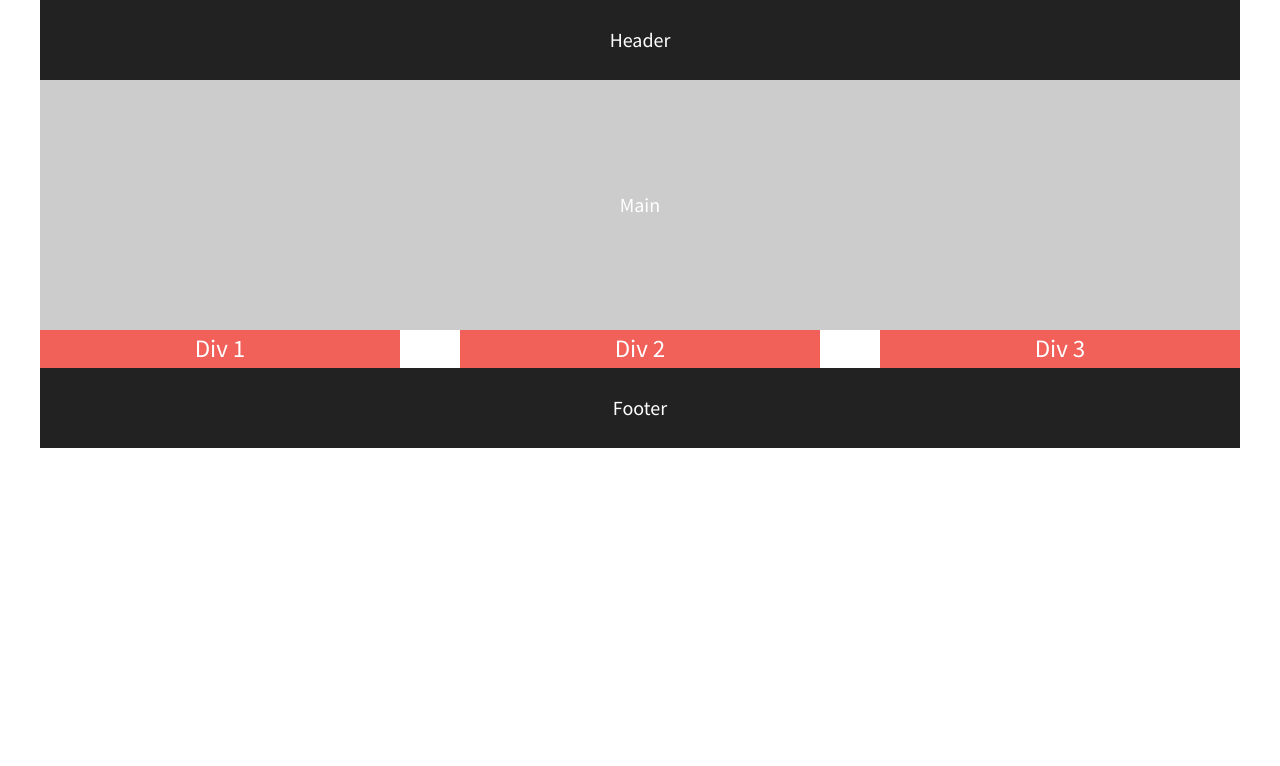
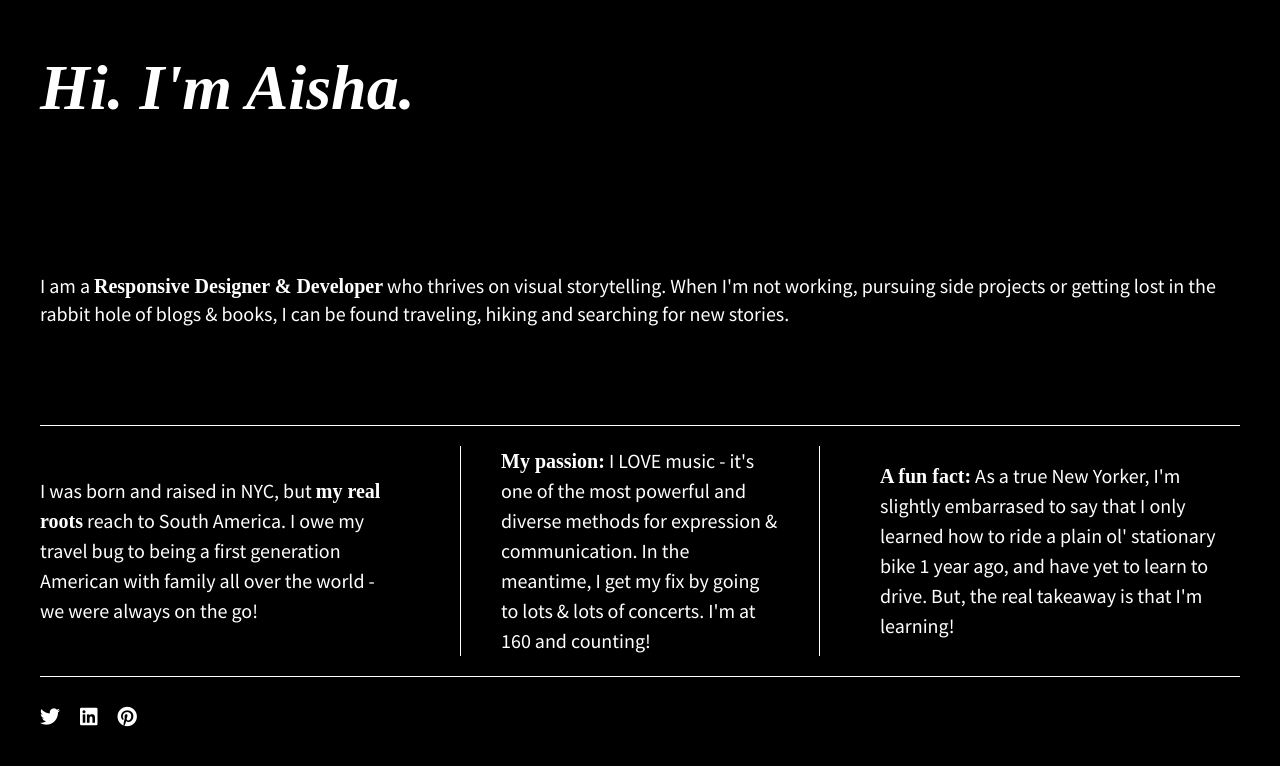
Before and after one commit to Melonhead08/flexbox-website-layout, a plain HTML site: page index.html in a window 1280 px wide. Drawn offline with nearby package versions, Linux system fonts and the light colour scheme; a web font is replaced by a local one.

Commit message:
updated template to include text

```diff
--- a/css/main.css
+++ b/css/main.css
@@ -10,7 +10,7 @@
    Base styles: opinionated defaults
    ========================================================================== */
 
-html {
+   html {
     color: #222;
     font-size: 1em;
     line-height: 1.4;
@@ -96,30 +96,39 @@ textarea {
    ========================================================================== */
 
 html {
-  background-color: #fff;
+  background-color: #000;
   height: 100%;
   width: 100%;
+  font-size: 16px;
 }
 
 body {
   font-family: 'Source Sans Pro', sans-serif;
-  padding: 0 2em;
   font-size: 1.25em;
+  padding: 0em 2em;
   height: 100%;
   color: #fff;
 }
 
 header,
 footer {
-  background-color: #222;
-  height: 80px;
+  display: flex;
+  justify-content: flex-start;
   width: 100%;
 }
 
+header {
+    font-family: 'Baskervville', serif;
+    font-size: 2rem;
+    font-weight: bolder;
+    font-style: italic;
+
+}
+
 main {
-  background-color: #ccc;
   height: 250px;
   width: 100%;
+  border-bottom:.0625rem #fff solid;
 }
 
 header,
@@ -127,7 +136,7 @@ footer,
 main {
   /*set display to flex and vertically & horizontally align by setting justify-content and align-items to center*/
   display: flex;
-  justify-content: center;
+  justify-content: left;
   align-items: center;
 }
 
@@ -139,13 +148,14 @@ main {
   align-items: center;
   color: #fff;
   line-height: 1.5em;
-  font-size: 1.25em;
-  height: auto;
+  font-size: 1.25rem;
 }
 
-.wrapper span {
-  font-family: 'Lora', sans-serif;
-  font-size: 1.3em;
+
+span {
+  font-weight: 900;
+  font-family: 'Baskervville', serif;
+
 }
 
 .flex-container {
@@ -161,13 +171,12 @@ main {
   /*set display to flex and vertically & horizontally align by setting justify-content and align-items to center*/
   color: #fff;
   line-height: 1.5em;
-  font-size: 1.6em;
-  background-color: #f16059;
+  font-size: 1em;
   width: 30%;
-  height: 200px;
   display: flex;
   justify-content: center;
   align-items: center;
+  flex-flow: row wrap;
 }
 
 /* ==========================================================================
@@ -257,15 +266,24 @@ main {
 }
 
 @media (min-width: 1200px) {
-  #div-1,
-  #div-2{
-      /* set your flex value to 1 50% */
+ .flex-items{
+      flex-basis: 30%
   }
 
-  #div-3 {
-    /* set your flex value to 1 100% */
+#div-2 p {
+    border-right: .0625rem #fff solid;
+    border-left: .0625rem #fff solid;
+    padding: 0 40px
+}
+
+footer {
+    border-top: 1px solid #fff;
   }
-}
+
+  footer i {
+    padding: 30px 20px 0 0;
+  }
+
 
 @media print,
        (-webkit-min-device-pixel-ratio: 1.25),
--- a/index.html
+++ b/index.html
@@ -14,6 +14,8 @@
         <link rel="stylesheet" href="css/main.css">
         <script src="js/vendor/modernizr-2.8.3.min.js"></script>
         <link href="https://fonts.googleapis.com/css?family=Lora|Source+Sans+Pro:400,700" rel="stylesheet">
+        <link href="https://fonts.googleapis.com/css?family=Baskervville&display=swap" rel="stylesheet">
+        <link rel="stylesheet" href="https://use.fontawesome.com/releases/v5.5.0/css/all.css" integrity="sha384-B4dIYHKNBt8Bc12p+WXckhzcICo0wtJAoU8YZTY5qE0Id1GSseTk6S+L3BlXeVIU" crossorigin="anonymous">
     </head>
     <body>
         <!--[if lt IE 8]>
@@ -22,18 +24,26 @@
 
         <!-- Add your site or application content here -->
         <section class="flex-container">
-            <header>Header</header>
-            <main>Main</main>
+            <header>
+               <h1>Hi. I'm Aisha.</h1>
+            </header>
+            <main>
+                <p> I am a <span>Responsive Designer & Developer</span> who thrives on visual storytelling. When I'm not working, pursuing side projects or getting lost in the rabbit hole of blogs & books, I can be found traveling, hiking and searching for new stories.</p>
+            </main>
             <div id="div-1" class="flex-items">
-                Div 1
+                <p>I was born and raised in NYC, but <span>my real roots</span> reach to South America. I owe my travel bug to being a first generation American with family all over the world - we were always on the go!</p>
             </div>
             <div id="div-2" class="flex-items">
-                Div 2
+                <p><span>My passion:</span> I LOVE music - it's one of the most powerful and diverse methods for expression & communication. In the meantime, I get my fix by going to lots & lots of concerts. I'm at 160 and counting!</p>
             </div>
             <div id="div-3" class="flex-items">
-                Div 3
+                    <p><span>A fun fact:</span> As a true New Yorker, I'm slightly embarrased to say that I only learned how to ride a plain ol' stationary bike 1 year ago, and have yet to learn to drive. But, the real takeaway is that I'm learning!</p>
             </div>
-            <footer>Footer</footer>
+            <footer>
+                <i class="fab fa-twitter"></i>
+                <i class="fab fa-linkedin"></i>
+                <i class="fab fa-pinterest"></i>
+            </footer>
         </section>
 
         <script src="https://ajax.googleapis.com/ajax/libs/jquery/1.11.3/jquery.min.js"></script>
```
